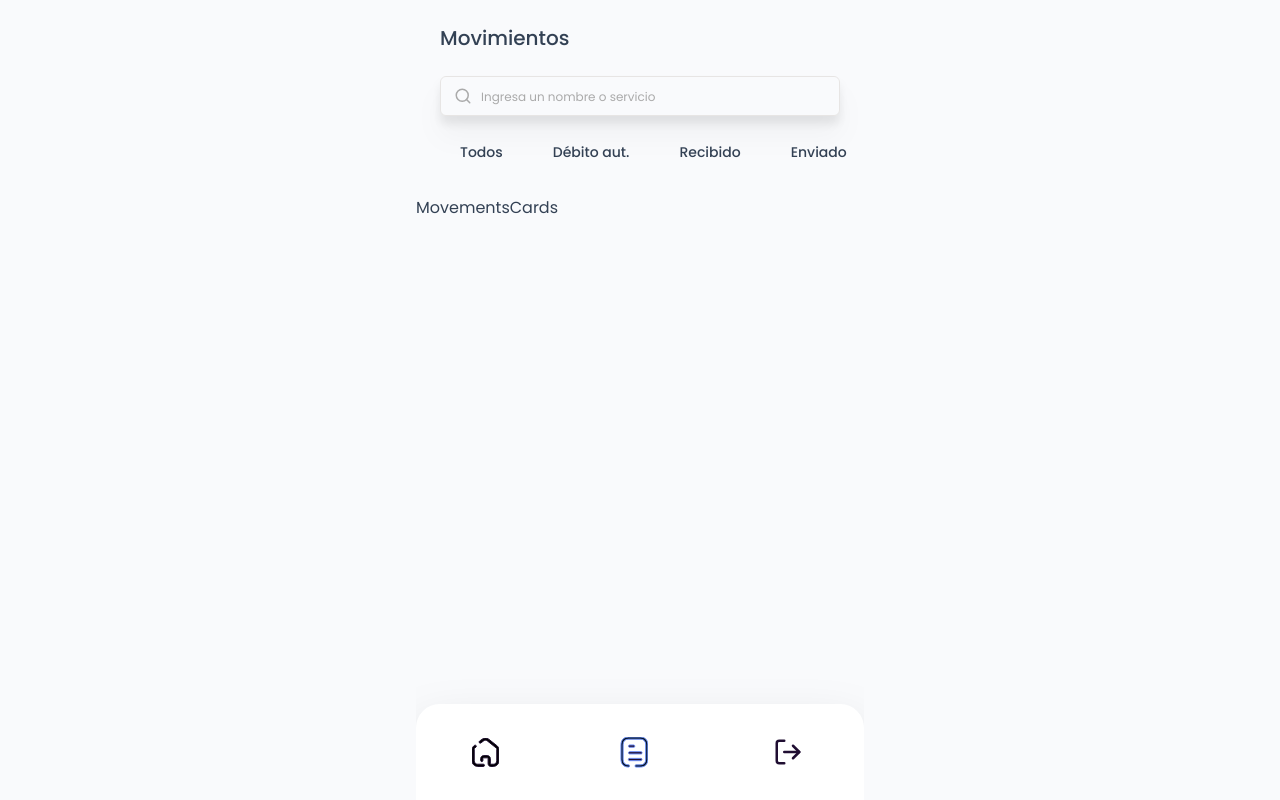
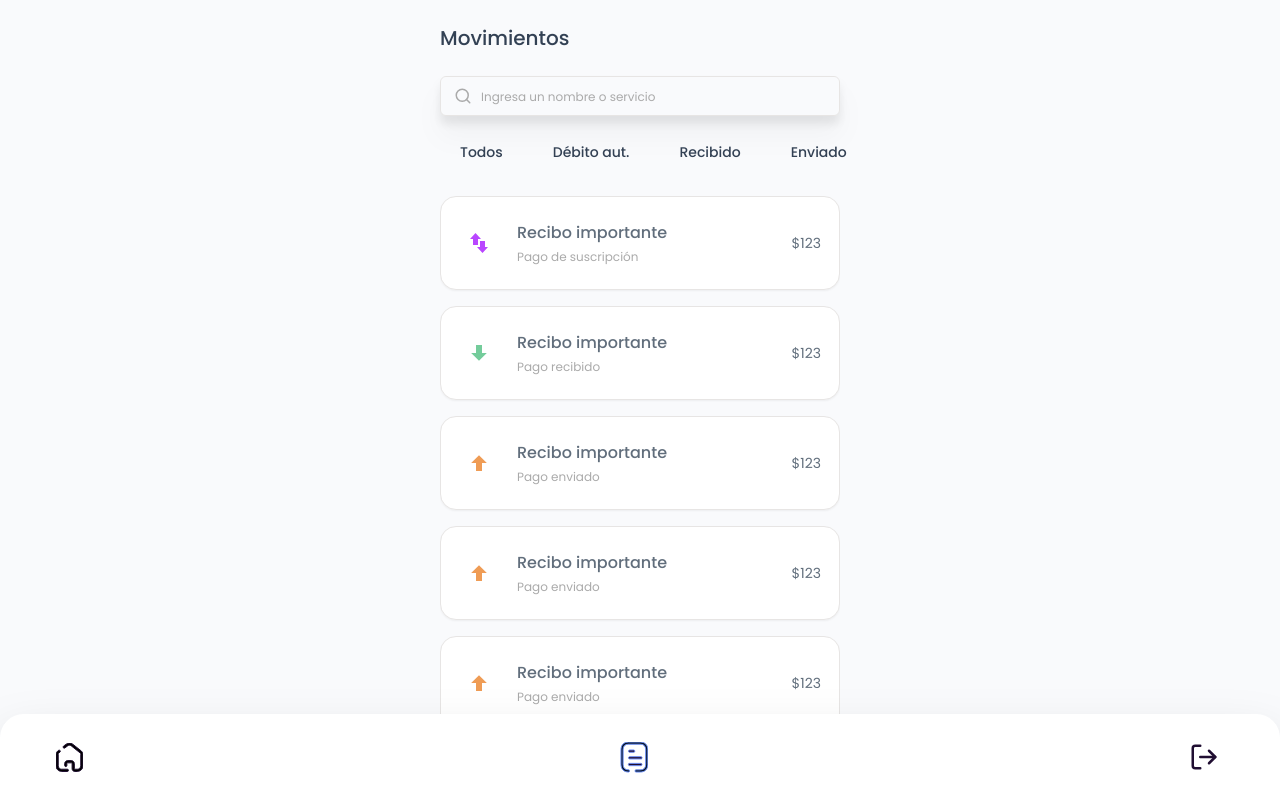
Before and after one commit to AndresSalomon1990/paisabank-client, a Next.js app: page /movements in a window 1280 px wide. Built offline with nearby package versions, Linux system fonts and the light colour scheme.

Commit message:
fix: make BottomBar absolute and fix height.

```diff
--- a/src/app/(main)/home/page.tsx
+++ b/src/app/(main)/home/page.tsx
@@ -41,14 +41,14 @@ function HomePage() {
         <h4 className="text-xl font-medium">Últimos movimientos</h4>
         {/*
           Dynamic height calculation for scroll container:
-          BottomBar: 96px
+          BottomBar: 86px
           TopBar: 56px
           CardsCarousel: 12rem
           Title: 24px
           Padding top: 2.25rem
           Gaps (x3): 5.5rem
         */}
-        <ScrollArea className="h-[calc(100dvh-96px-56px-12rem-24px-2.25rem-5.5rem)]">
+        <ScrollArea className="h-[calc(100dvh-86px-56px-12rem-24px-2.25rem-5.5rem)]">
           <div className="flex h-full flex-col gap-4">
             <MovementCard type={MOVEMENTS_TYPES.SUS} amount={123} title="Recibo importante" />
             <MovementCard type={MOVEMENTS_TYPES.CASH_IN} amount={123} title="Recibo importante" />
--- a/src/app/(main)/movements/page.tsx
+++ b/src/app/(main)/movements/page.tsx
@@ -4,7 +4,7 @@ import MovementsContainer from "@/containers/movements/MovementsContainer/Moveme
 function MovementsPage() {
   return (
     <div className="flex w-full flex-col gap-6 pt-6">
-      <h1 className="px-6 text-xl font-medium">Movimientos</h1>
+      <h1 className="m-0 px-6 text-xl font-medium">Movimientos</h1>
 
       <MovementsContainer />
     </div>
--- a/src/components/layout/BottomBar/BottomBar.tsx
+++ b/src/components/layout/BottomBar/BottomBar.tsx
@@ -28,7 +28,7 @@ function BottomBar() {
   };
 
   return (
-    <nav className="h-86 z-10 flex w-full items-center justify-between rounded-t-[24px] bg-white px-14 py-7 drop-shadow-2xl">
+    <nav className="absolute bottom-0 z-10 flex h-[86px] w-full items-center justify-between rounded-t-[24px] bg-white px-14 drop-shadow-2xl">
       <Link
         href={ROUTES.HOME.path}
         className={`${pathname === ROUTES.HOME.path ? "text-iconActive-foreground" : "text-iconInactive-foreground"}`}
--- a/src/components/movements/MovementsCards/MovementsCards.tsx
+++ b/src/components/movements/MovementsCards/MovementsCards.tsx
@@ -1,5 +1,30 @@
+// Internal deps
+import { ScrollArea } from "@/components/ui/scroll-area";
+import MovementCard from "@/components/general/MovementCard/MovementCard";
+import { MOVEMENTS_TYPES } from "@/lib/enums";
+
 function MovementsCards() {
-  return <div>MovementsCards</div>;
+  return (
+    <ScrollArea className="h-[calc(100dvh-86px-28px-2.5rem-2.5rem-1.5rem-4rem)]">
+      {/*
+          Dynamic height calculation for scroll container:
+          BottomBar: 86px
+          Title: 28px
+          SearchBar: 2.5rem
+          QuickFilters: 2.5rem
+          Padding top: 1.5rem
+          Gaps (x3): 4rem
+        */}
+      <div className="p- flex h-full flex-col gap-4">
+        <MovementCard type={MOVEMENTS_TYPES.SUS} amount={123} title="Recibo importante" />
+        <MovementCard type={MOVEMENTS_TYPES.CASH_IN} amount={123} title="Recibo importante" />
+        <MovementCard type={MOVEMENTS_TYPES.CASH_OUT} amount={123} title="Recibo importante" />
+        <MovementCard type={MOVEMENTS_TYPES.CASH_OUT} amount={123} title="Recibo importante" />
+        <MovementCard type={MOVEMENTS_TYPES.CASH_OUT} amount={123} title="Recibo importante" />
+        <MovementCard type={MOVEMENTS_TYPES.CASH_OUT} amount={123} title="Recibo importante" />
+      </div>
+    </ScrollArea>
+  );
 }
 
 export default MovementsCards;
--- a/src/containers/movements/MovementsContainer/MovementsContainer.tsx
+++ b/src/containers/movements/MovementsContainer/MovementsContainer.tsx
@@ -36,7 +36,10 @@ function MovementsContainer() {
   return (
     <FormProvider {...form}>
       <MovementsFilters />
-      <MovementsCards />
+
+      <section className="px-6">
+        <MovementsCards />
+      </section>
     </FormProvider>
   );
 }
```
